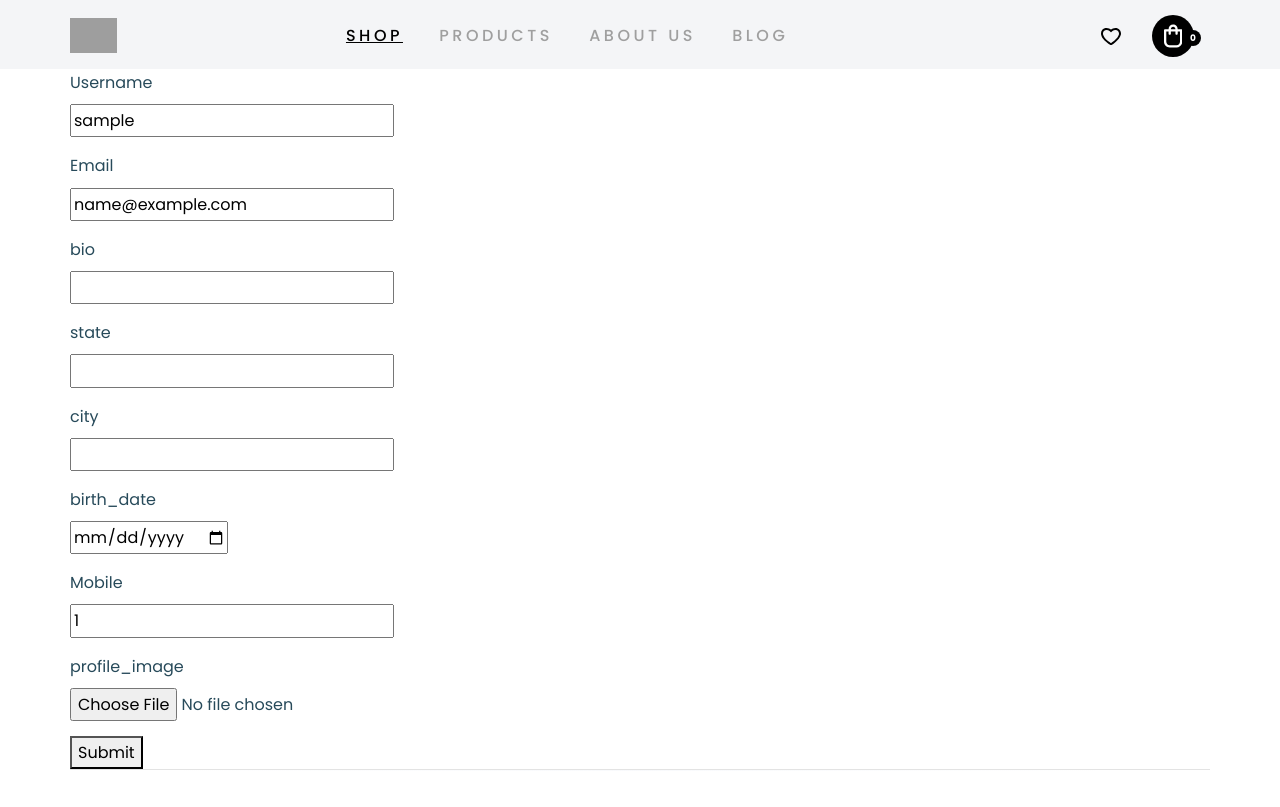
After one commit to jenishdhameliya/ecommerce-django, a Django app: page /profile/ in a window 1280 px wide. The commit adds this page. Shown: the top 807 px of the page. Run offline with Django 3.2, Linux system fonts and the light colour scheme; tables that the repository leaves empty hold one stand-in row (values such as "Sample post"); some libraries are stand-ins or nearby versions; some web fonts are replaced; grey boxes are pictures that could not be loaded.

Commit message:
created desing for the profile page

```diff
--- a/app/admin.py
+++ b/app/admin.py
@@ -1,8 +1,9 @@
 from django.contrib import admin
-from .models import Product
+from .models import Product, Profile
 # Register your models here.
 
 class ProductAdmin(admin.ModelAdmin):
     list_display = ['name', 'price','category','size','date']
 
 admin.site.register(Product,ProductAdmin)
+admin.site.register(Profile)
--- a/app/models.py
+++ b/app/models.py
@@ -1,4 +1,5 @@
 from django.db import models
+from django.contrib.auth.models import User
 
 # Create your models here.
 SIZE_CHOICES = (
@@ -18,3 +19,16 @@ class Product(models.Model):
     date = models.DateField(auto_now_add=True)
     category = models.CharField(max_length=200)
     image = models.ImageField(upload_to="images", height_field=None, width_field=None, max_length=100)
+
+
+class Profile(models.Model):
+    user = models.OneToOneField(User, on_delete=models.CASCADE)
+    bio = models.TextField(max_length=500, blank=True)
+    state = models.CharField(max_length=30, blank=True)
+    city = models.CharField(max_length=30, blank=True)
+    birth_date = models.DateField(null=True, blank=True)
+    Mobile = models.IntegerField(null=True, blank=True)
+    Profile_image = models.ImageField(upload_to="images", height_field=None, width_field=None, max_length=100)
+
+    def __str__(self):
+        return f'{self.user.username}'
--- a/app/urls.py
+++ b/app/urls.py
@@ -5,6 +5,7 @@ urlpatterns = [
     path('', views.home, name='home'),
     path('about/', views.About, name='about'),
     path('blog/', views.Blog, name='blog'),
+    path('profile/', UserProfileView.as_view(), name='profile'),
     path('cart/', CartView.as_view(), name='cart'),
     path('productdetail/<id>', views.product_detail, name='productdetail'),
     path('checkout/', CheckoutView.as_view(), name='checkout'),
--- a/app/views.py
+++ b/app/views.py
@@ -5,17 +5,16 @@ from app.forms import SignUpForm
 from django.contrib.auth.forms import UserCreationForm, AuthenticationForm
 from django.contrib.auth import authenticate, login, logout
 from django.contrib import messages
-from .models import Product
-
+from .models import Product, Profile
+from .forms import ProfileForm
+from django.contrib.auth.models import User
 
 
 # Create your views here.
 
 def login_user(request):
     if request.method == 'POST':
-
         # AuthenticationForm_can_also_be_used__
-
         username = request.POST['username']
         password = request.POST['password']
         user = authenticate(request, username = username, password = password)
@@ -31,17 +30,21 @@ def login_user(request):
     return render(request, 'login.html')
 
 
-
-
-
-
 def register(request):
 
     if request.method == "POST":
 
         form = SignUpForm(request.POST)
         if form.is_valid():
-            form.save()
+            obj = User()
+            obj.username = form.cleaned_data['username']
+            obj.email = form.cleaned_data['email']
+            obj.password =form.cleaned_data['password1']
+            obj.save()
+            Profile.objects.create(
+                user=obj,
+                Mobile = form.cleaned_data['number']
+            )
             return redirect('login')
     else:
         form = SignUpForm()
@@ -58,8 +61,32 @@ def About(request):
 def Blog(request):
     return render(request, 'blog.html',{'user': request.user})
 
-# class HomeView(TemplateView):
-#     template_name = 'index.html'
+
+# def profile(request):
+#     profile = Profile.objects.all()
+#     return render(request, 'profile.html', {'profiles': profile})
+
+class UserProfileView(TemplateView):
+    template_name = 'profile.html'
+
+    def get_context_data(self, **kwargs):
+        context = super(UserProfileView, self).get_context_data()
+        context['profiles'] = Profile.objects.all()
+        print("=================================",context['profiles'])
+        return context
+
+    def post(self, request):
+        data = request.POST
+        username = data.get('username')
+        email = data.get('email')
+        bio = data.get('bio')
+        state = data.get('state')
+        city = data.get('city')
+        birth_date = data.get('birth_date')
+        number = data.get('number')
+        profile_image = data.get('profile_image')
+
+        return redirect('company_view')
 
 class CartView(View):
     def get(self, request, *args, **kwargs):
--- a/static/css/storego.css
+++ b/static/css/storego.css
@@ -2770,3 +2770,28 @@ left: 0px;
 .new-cls{
     border-radius: .375rem!important;
 }
+.register-form .form-login{
+    width: 30%;
+}
+.form-login lable{
+    margin-bottom: 10px;
+    display: block;
+}
+.form-login input{
+    width:100%;
+    margin-bottom: 10px;
+    padding: 10px 10px;
+}
+.form-login button{
+    width:100%;
+    margin-top: 10px;
+}
+.dont-account{
+    display: block;
+    text-align: center;
+    padding-top:20px;
+}
+.account_form input{
+    display: block;
+    margin-bottom: 15px;
+}
--- a/templates/base.html
+++ b/templates/base.html
@@ -139,8 +139,8 @@
 </body>
 
 
-
-<script src="{% static 'js/purpose.core.js' %}"></script>
+    <script src="{% static 'js/jquery.min.js' %}"></script>
+    <script src="{% static 'js/purpose.core.js' %}"></script>
     <script src="{% static 'js/swiper.min.js' %}"></script>
     <!-- Purpose JS -->
     <script src="{% static 'js/purpose.js' %}"></script>
--- a/templates/index.html
+++ b/templates/index.html
@@ -68,7 +68,7 @@
                                     {{user.username}}
                                 </a>
                                 <div class="dropdown-menu" aria-labelledby="navbarDropdownMenuLink">
-                            <a class="dropdown-item" href="#">Profile</a>
+                            <a class="dropdown-item" href="{% url 'profile'%}">Profile</a>
                                     <a class="dropdown-item" href="{% url 'logout'%}">Log Out</a>
                                 </div>
                                 </li>
--- /dev/null
+++ b/templates/profile.html
@@ -0,0 +1,45 @@
+{% extends 'base.html' %}
+{% block content %}
+    <div class="container account_form">
+        <div class="row">
+                <form action="POST">
+                    {% csrf_token %}
+                    {% for profile in profiles %}
+                    <div class="field">
+                        <label for="username">Username</label>
+                        <input type="text" value="{{profile.user.username}}" name="username">
+                    </div>
+                    <div class="field">
+                        <label for="email">Email</label>
+                        <input type="text" value="{{profile.user.email}}" name="email">
+                    </div>
+                    <div class="field">
+                        <label for="bio">bio</label>
+                        <input type="text" name="bio">
+                    </div>
+                    <div class="field">
+                        <label for="state">state</label>
+                        <input type="text" name="state">
+                    </div>
+                    <div class="field">
+                        <label for="city">city</label>
+                        <input type="text" name="city">
+                    </div>
+                    <div class="field">
+                        <label for="birth">birth_date</label>
+                        <input type="date" name="birth_date">
+                    </div>
+                    <div class="field">
+                        <label for="Mobile" >Mobile</label>
+                        <input type="number" value="{{profile.Mobile}}" name="number">
+                    </div>
+                    <div class="field">
+                        <label for="profile">profile_image</label>
+                        <input type="file" name="profile_image">
+                    </div>
+                    <button type="submit">Submit</button>
+                </form>
+                {% endfor %}
+        </div>
+    </div>
+{% endblock %}
```
Also changed, not shown: app/forms.py (+9 -3 lines), templates/login.html (+6 -6 lines), app/migrations/0004_auto_20210816_0427.py (added), app/migrations/0005_auto_20210816_0651.py (added), static/js/purpose.js, static/js/storego.js (line endings or trailing spaces).
